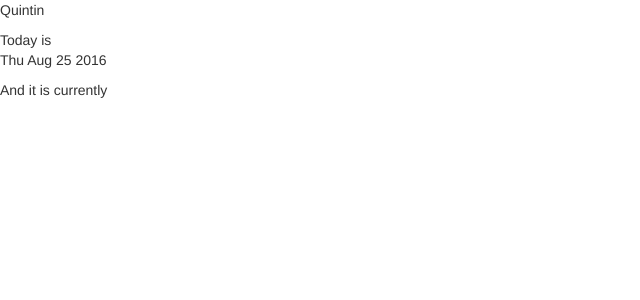
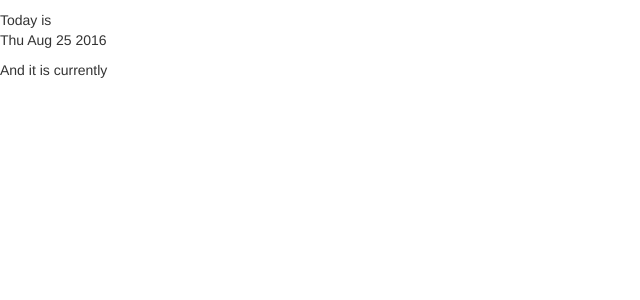
Before and after one commit to qbauer82/qbauer82.github.io, a Jekyll site: the page dashboard.html, which Jekyll copies as it is, in a window 1280 px wide. Shown: the top 300 px of the page, without its empty margins (0-640 px from the left). Built offline with Jekyll 4.4.1, drawn with Linux system fonts in a browser that asks for light colours.

Commit message:
Update dashboard.html

```diff
--- a/dashboard.html
+++ b/dashboard.html
@@ -6,7 +6,7 @@
 </head>
 </head>
 <body>
-<p id="greeting">Quintin</p>
+<p id="greeting"></p>
 Today is <p id="time"></p>
 And it is currently <p id="currenttime"></p>
 <script>
```
